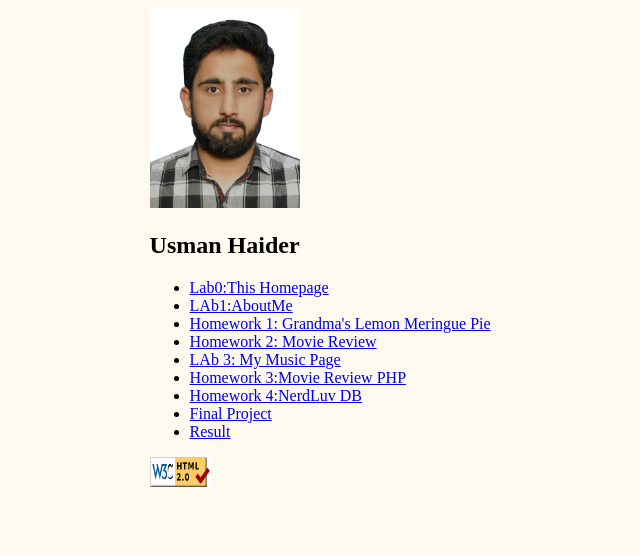
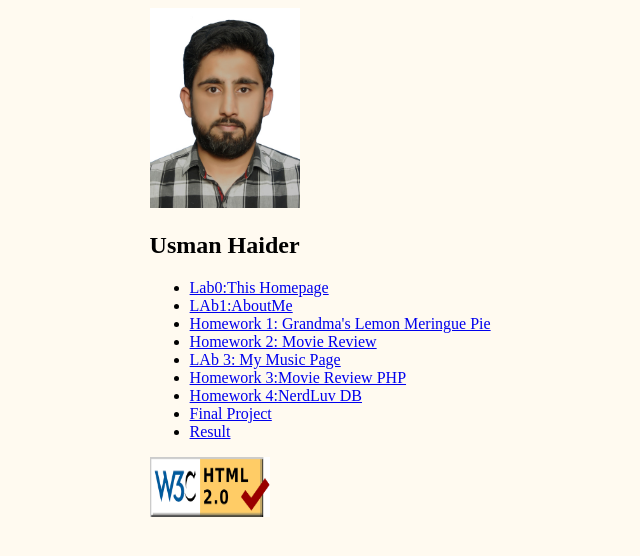
Before and after one commit to rajausman/rajausman.github.io, a plain HTML site: page index.html in a window 1280 px wide. Shown: the whole page, without its empty margins (364-1004 px from the left). Drawn offline with Linux system fonts and the light colour scheme.

Commit message:
update image height and width

```diff
--- a/index.html
+++ b/index.html
@@ -32,7 +32,7 @@
 <a
 href="https://validator.w3.org/nu/?doc=https://rajausman.github.io/"
 >
-<img src="./images/checker.png" alt="html validator" width="60" height="30"/>
+<img src="./images/checker.png" v alt="html validator" width="120" height="60"/>
 </a>
 </div>
 
```
